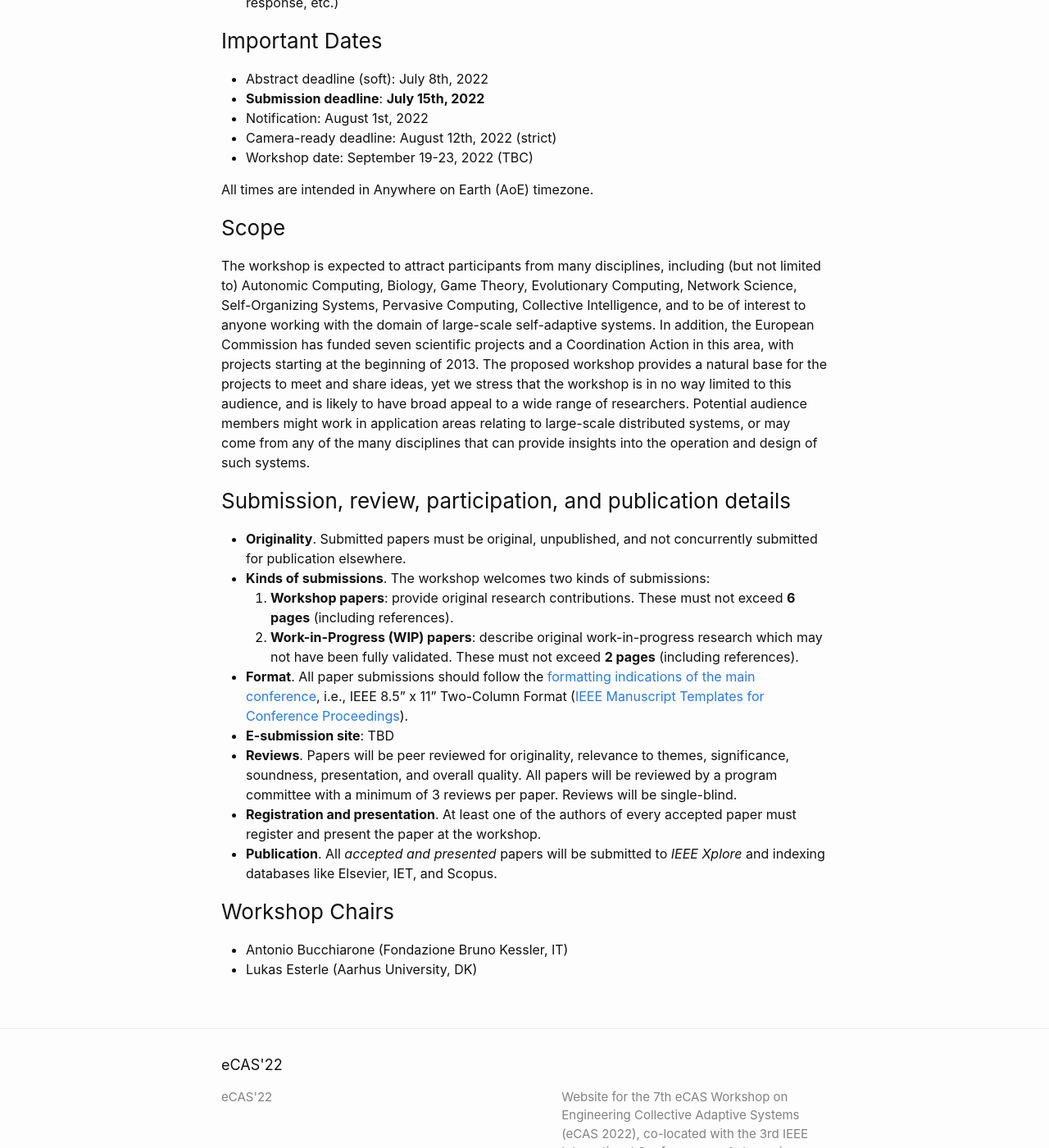
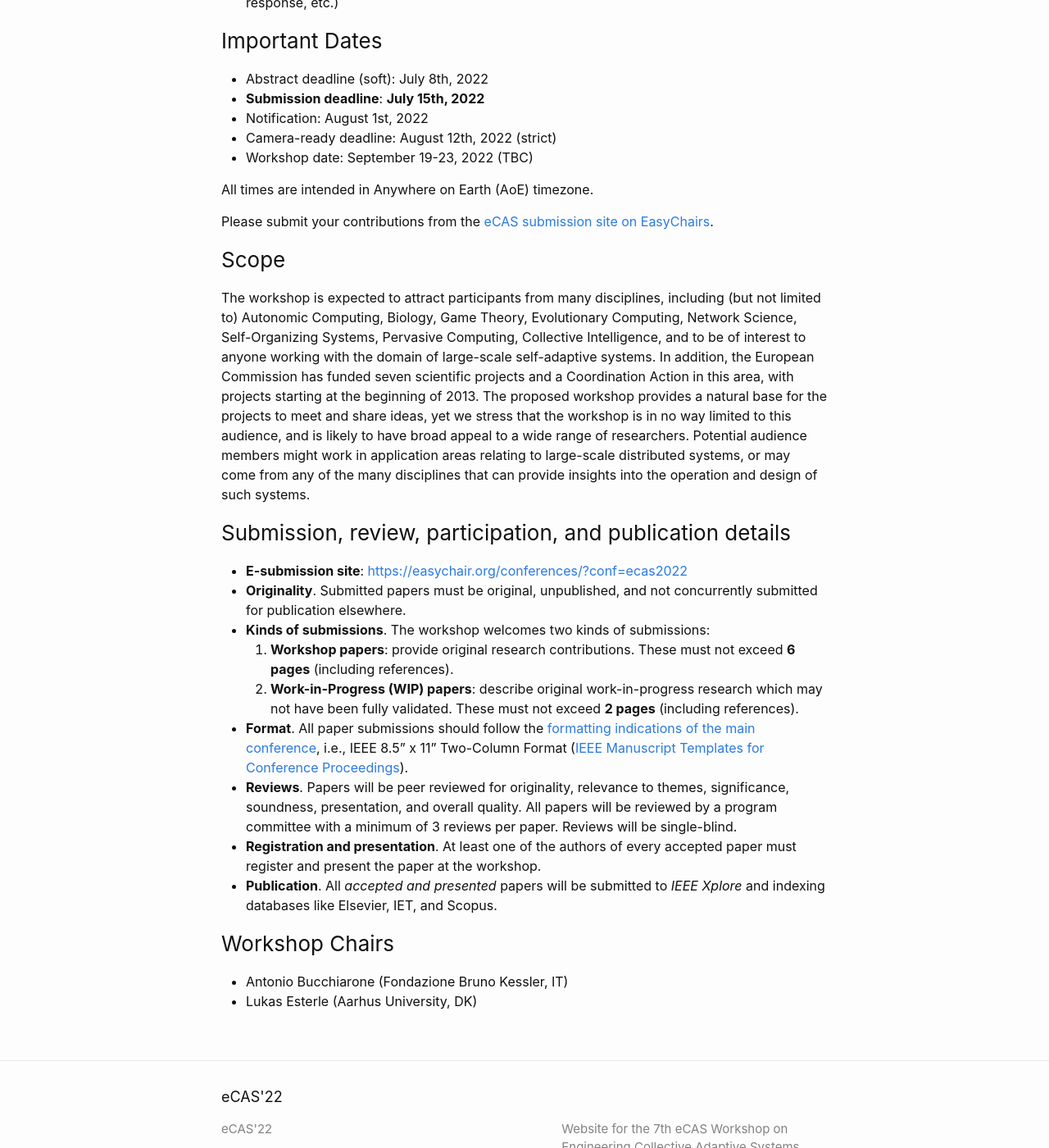
Before and after one commit to ecas-workshop/2022, a Jekyll site: the page built from index.md, in a window 1280 px wide and 1400 px high, scrolled down 1313 px. Shown: the whole window at 82% size. Built offline with Jekyll 4.4.1, drawn with Linux system fonts in a browser that asks for light colours.

Commit message:
Submission site

```diff
--- a/index.md
+++ b/index.md
@@ -42,18 +42,20 @@ Suggested Topics (but not limited to):
 
 All times are intended in Anywhere on Earth (AoE) timezone.
 
+Please submit your contributions from the [eCAS submission site on EasyChairs](https://easychair.org/conferences/?conf=ecas2022).
+
 ### Scope
 
 The workshop is expected to attract participants from many disciplines, including (but not limited to) Autonomic Computing, Biology, Game Theory, Evolutionary Computing, Network Science, Self-Organizing Systems, Pervasive Computing, Collective Intelligence, and to be of interest to anyone working with the domain of large-scale self-adaptive systems. In addition, the European Commission has funded seven scientific projects and a Coordination Action in this area, with projects starting at the beginning of 2013. The proposed workshop provides a natural base for the projects to meet and share ideas, yet we stress that the workshop is in no way limited to this audience, and is likely to have broad appeal to a wide range of researchers. Potential audience members might work in application areas relating to large-scale distributed systems, or may come from any of the many disciplines that can provide insights into the operation and design of such systems.
 
 ### Submission, review, participation, and publication details
 
+- **E-submission site**:  <https://easychair.org/conferences/?conf=ecas2022>
 - **Originality**. Submitted papers must be original, unpublished, and not concurrently submitted for publication elsewhere.
 - **Kinds of submissions**. The workshop welcomes two kinds of submissions:
     1. **Workshop papers**: provide original research contributions. These must not exceed **6 pages** (including references).
     2. **Work-in-Progress (WIP) papers**: describe original work-in-progress research which may not have been fully validated. These must not exceed **2 pages** (including references).
 - **Format**. All paper submissions should follow the [formatting indications of the main conference](https://2022.acsos.org/track/acsos-2022-papers#Call-for-Papers), i.e.,  IEEE 8.5" x 11" Two-Column Format ([IEEE Manuscript Templates for Conference Proceedings](https://www.ieee.org/conferences/publishing/templates.html)).
-- **E-submission site**: <!-- <https://easychair.org/conferences/?conf=ecas2022> --> TBD
 - **Reviews**. Papers will be peer reviewed for originality, relevance to themes, significance, soundness, presentation, and overall quality. All papers will be reviewed by a program committee with a minimum of 3 reviews per paper. Reviews will be single-blind.
 - **Registration and presentation**. At least one of the authors of every accepted paper must register and present the paper at the workshop.
 - **Publication**. All *accepted and presented* papers will be submitted to *IEEE Xplore* and indexing databases like Elsevier, IET, and Scopus.
```
